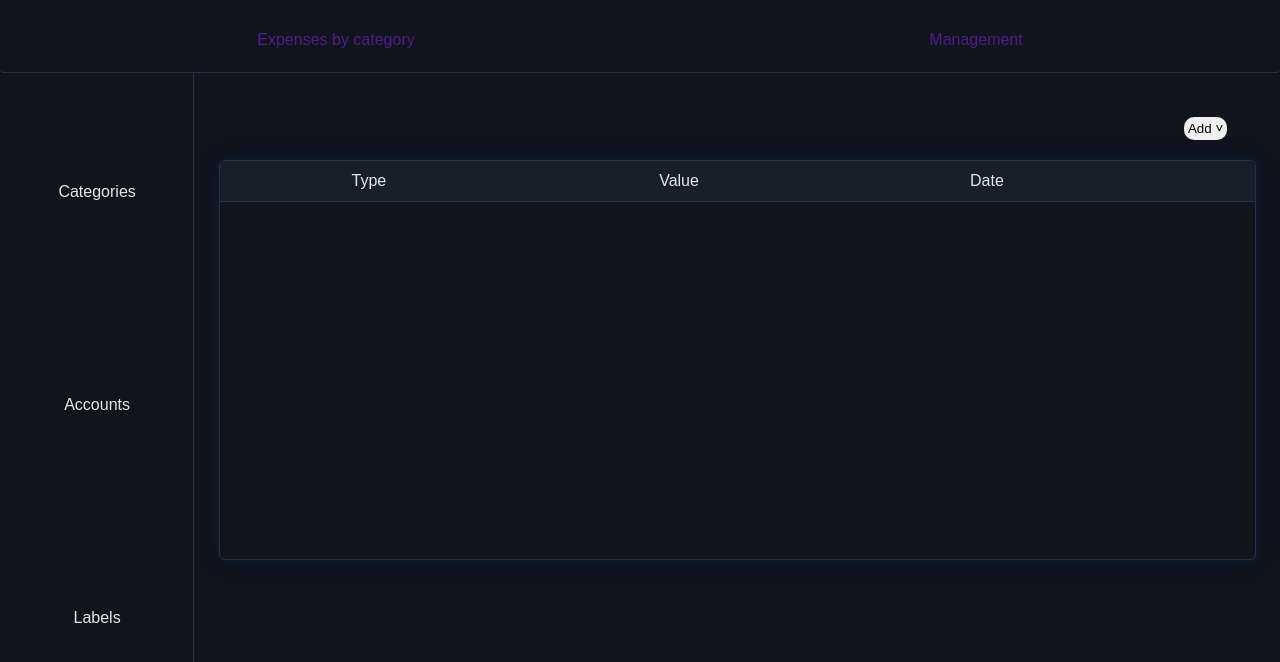
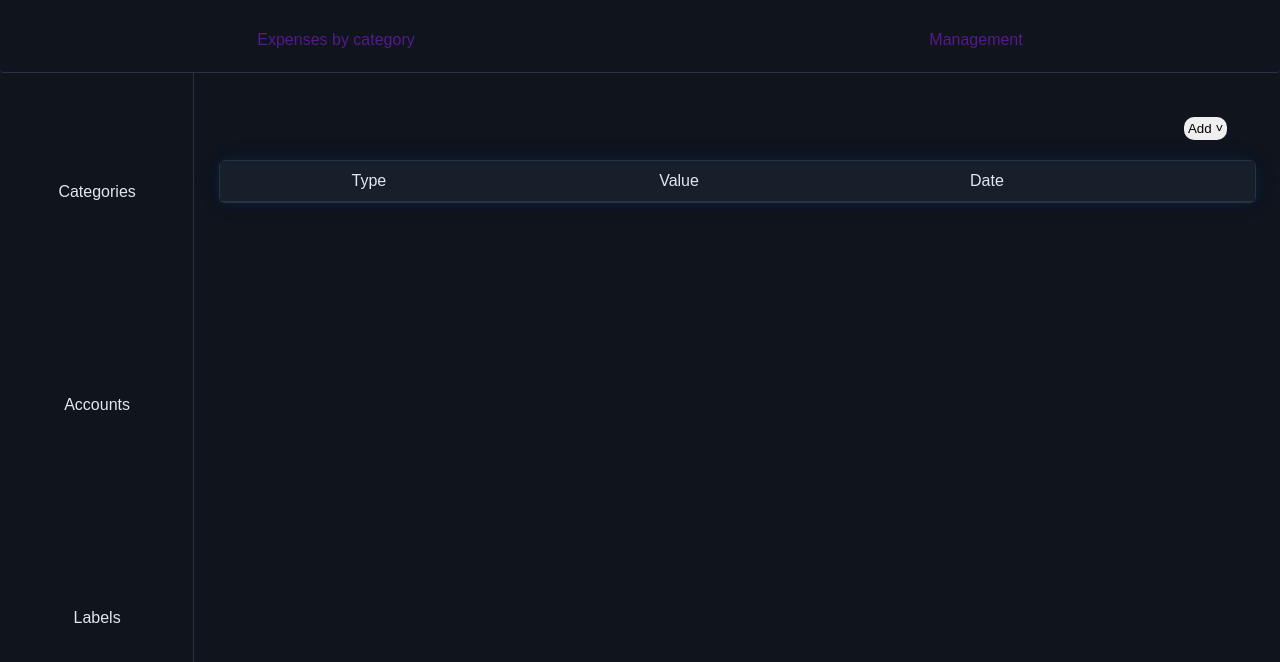
Before and after one commit to xandymagnus/invest-, a plain HTML site: page index.html in a window 1280 px wide. Shown: the top 662 px of the page. Drawn offline with Linux system fonts and the light colour scheme.

Commit message:
Remove height property from main section in style.css

```diff
--- a/src/css/style.css
+++ b/src/css/style.css
@@ -115,8 +115,6 @@ main {
     border-radius: var(--small-radius);
     box-shadow: var(--shadow-table);
 
-    /* Scroll */
-    height: 50vh;
 }
 
 #transaction-table th,
```
